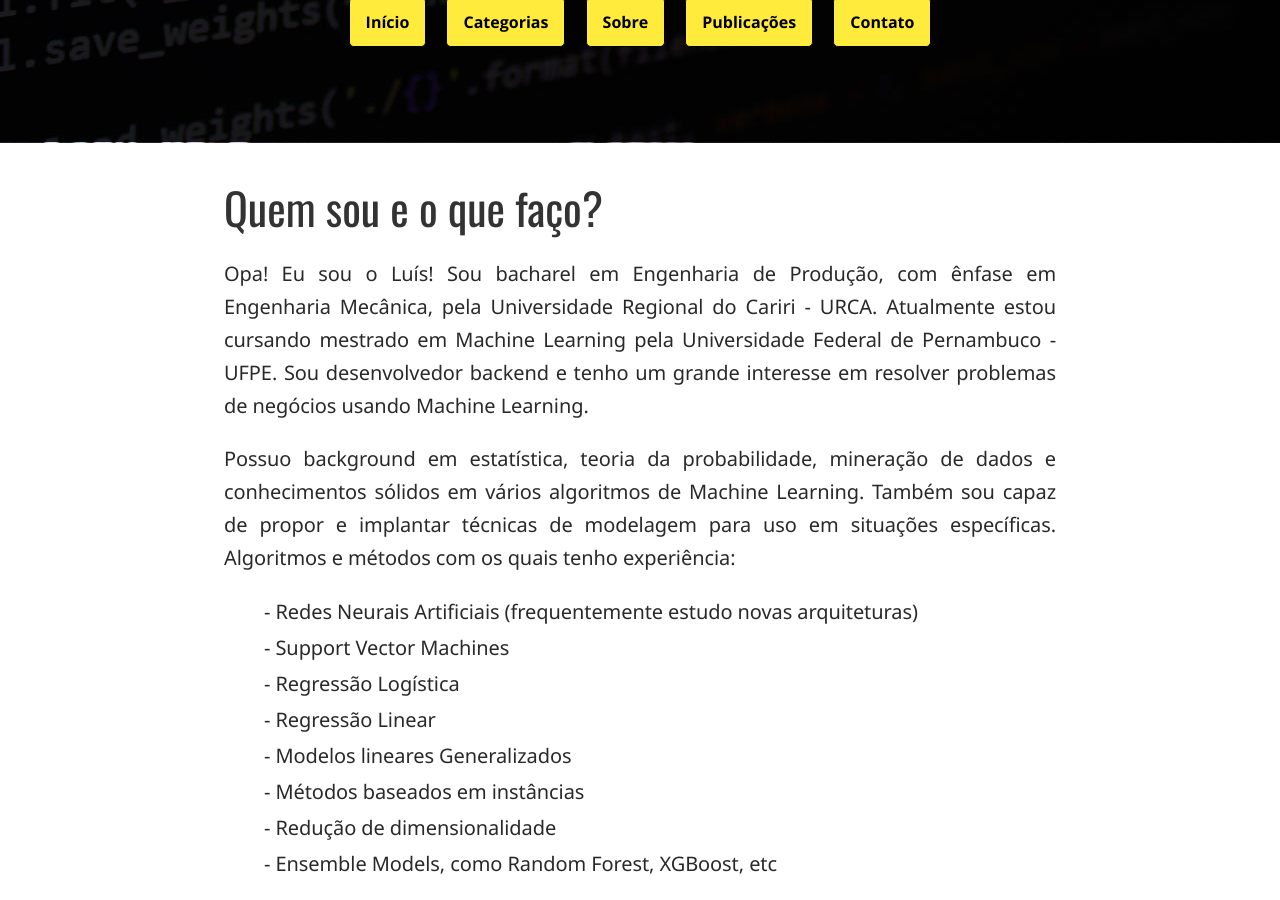
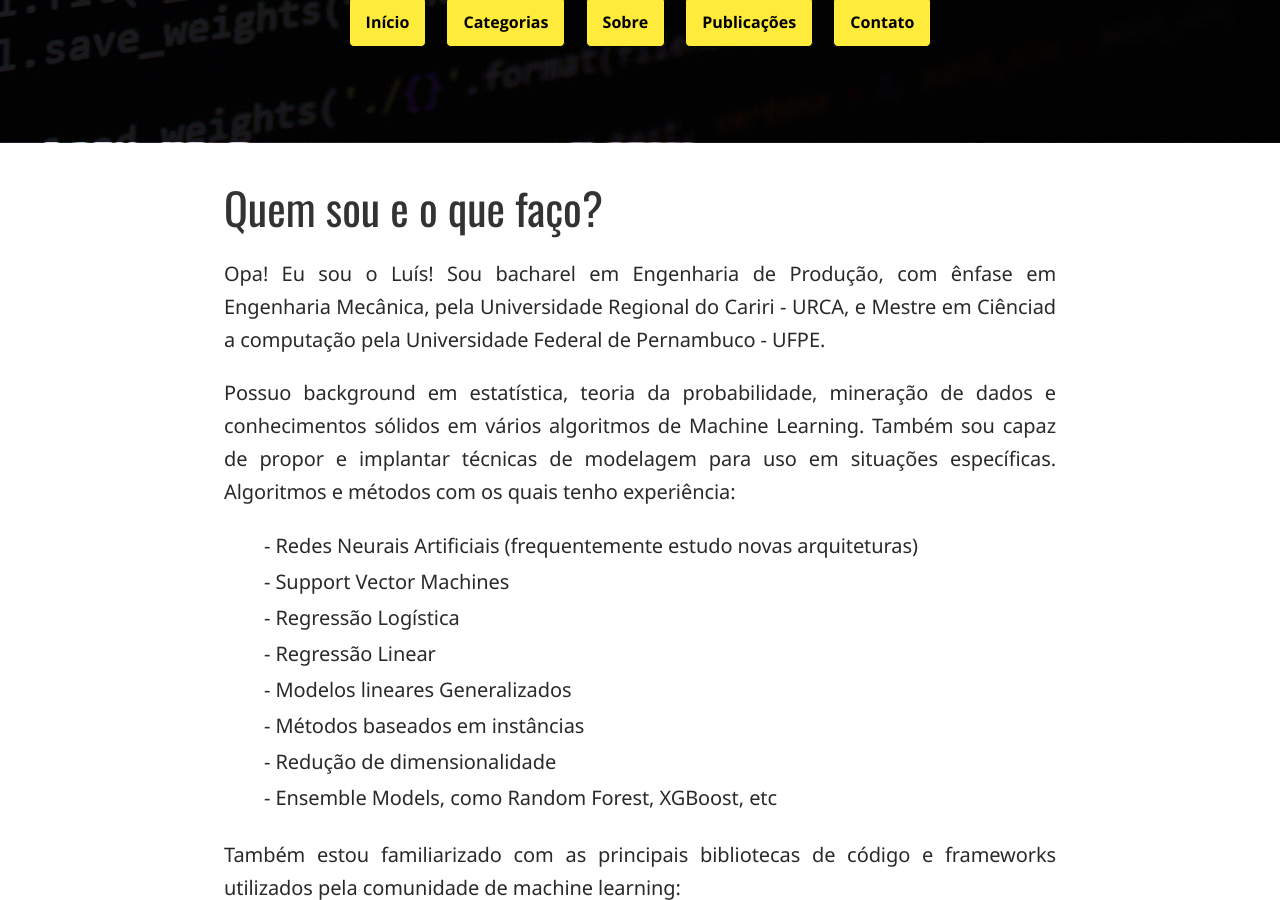
Before and after one commit to luisfredgs/luisfredgs.github.io, a Jekyll site: the page built from sobre.html, in a window 1280 px wide and 900 px high, scrolled down 358 px. Built offline with Jekyll 4.4.1, drawn with Linux system fonts in a browser that asks for light colours; comment, search, counter and statistics services are not loaded.

Commit message:
Update sobre.html

```diff
--- a/sobre.html
+++ b/sobre.html
@@ -9,8 +9,8 @@
   <article>
 	<p>
 		Opa! Eu sou o Luís!
-		Sou bacharel em Engenharia de Produção, com ênfase em Engenharia Mecânica, pela Universidade Regional do Cariri - URCA. Atualmente estou cursando
-		mestrado em Machine Learning pela Universidade Federal de Pernambuco - UFPE. Sou desenvolvedor backend e tenho um grande interesse em resolver problemas de negócios usando Machine Learning.
+		Sou bacharel em Engenharia de Produção, com ênfase em Engenharia Mecânica, pela Universidade Regional do Cariri - URCA, e Mestre em Ciênciad a computação pela Universidade Federal de Pernambuco - UFPE.
+
 	</p>
   	<p>
 		Possuo background em estatística, teoria da probabilidade, mineração de dados e conhecimentos sólidos em vários algoritmos de Machine Learning.
```
